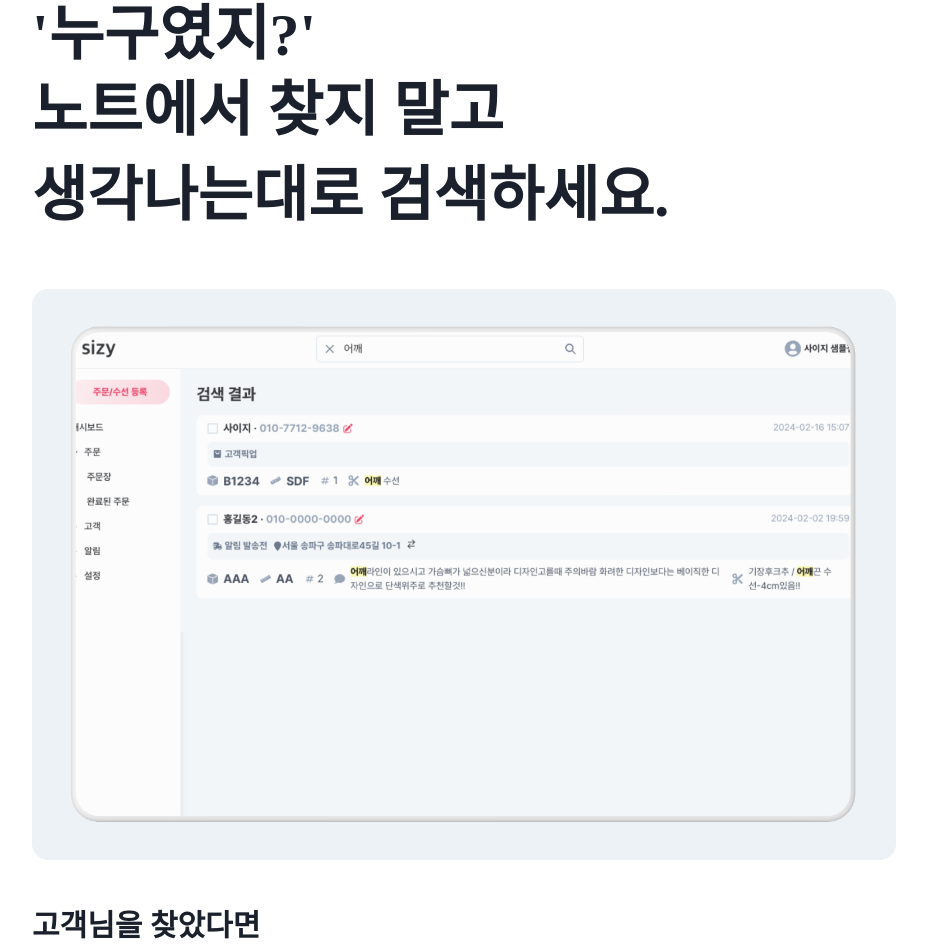
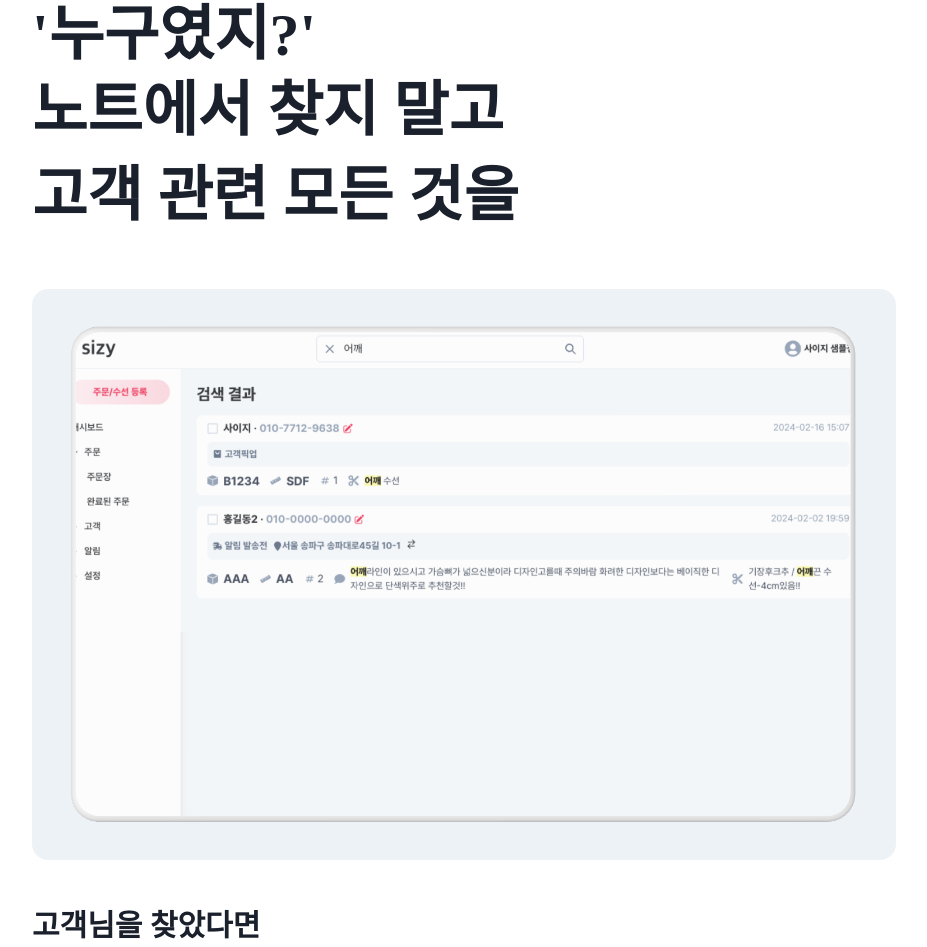
Before and after one commit to ShinHyunJong/sizy-next, a Next.js app: page / in a window 1280 px wide. Shown: the part 6524-7471 px from the top of the page, without its empty margins (176-1103 px from the left). Built offline with nearby package versions, Linux system fonts and the light colour scheme; a web font is replaced by a local one.

Commit message:
type search fix

```diff
--- a/src/components/landing/TypeSearch.tsx
+++ b/src/components/landing/TypeSearch.tsx
@@ -10,8 +10,15 @@ function TypeSearch() {
     <Box fontSize={fontSize.titleHeader} fontWeight="bold">
       <TypeAnimation
         speed={10}
+        repeat={Infinity}
         omitDeletionAnimation
-        sequence={[1000, '생각나는대로 검색하세요.', () => {}]}
+        sequence={[
+          1000,
+          '고객 관련 모든 것을',
+          1000,
+          '생각나는대로 검색하세요.',
+          () => {},
+        ]}
         wrapper="h1"
         cursor={true}
       />
```
